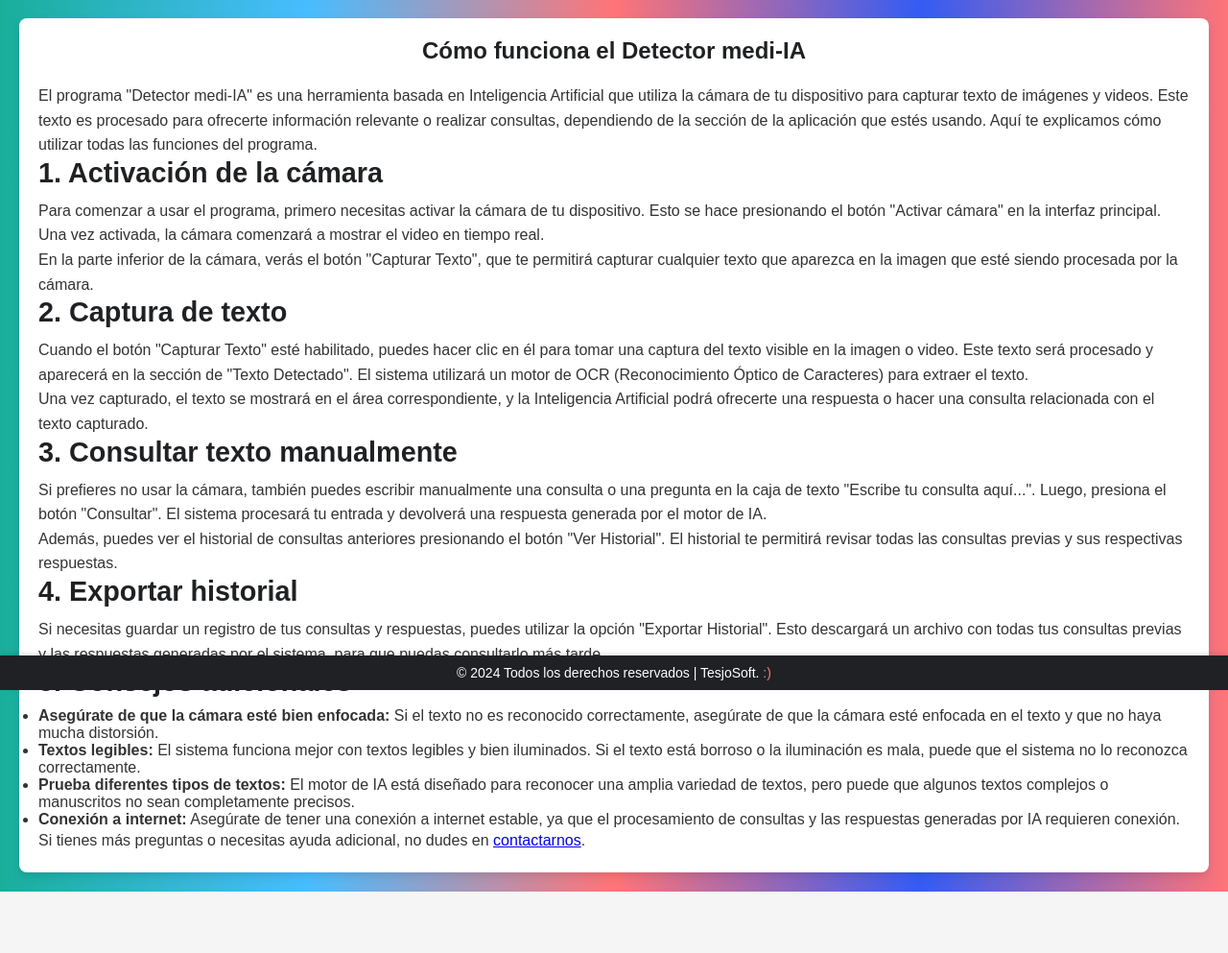
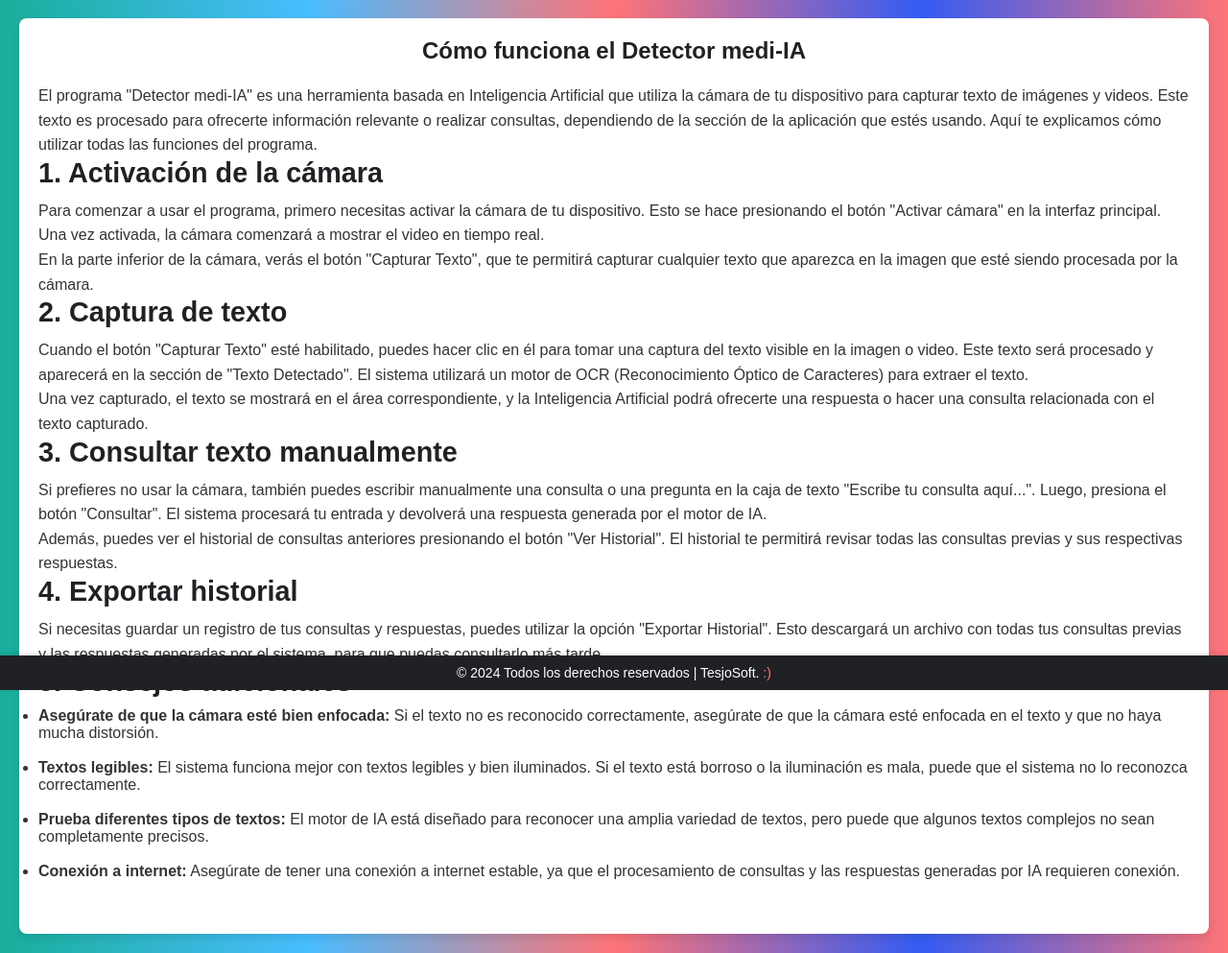
Before and after one commit to Devmike117/medi-IA, a plain HTML site: page ayuda.html in a window 1280 px wide. Shown: the part 81-1074 px from the top of the page at 96% size. Before the commit the page ends 1010 px from the top, so only its background shows below. Drawn offline with Linux system fonts and the light colour scheme.

Commit message:
Update ayuda.html

```diff
--- a/ayuda.html
+++ b/ayuda.html
@@ -53,14 +53,13 @@
         <section>
             <h2>5. Consejos adicionales</h2>
             <ul>
-                <li><strong>Asegúrate de que la cámara esté bien enfocada:</strong> Si el texto no es reconocido correctamente, asegúrate de que la cámara esté enfocada en el texto y que no haya mucha distorsión.</li>
-                <li><strong>Textos legibles:</strong> El sistema funciona mejor con textos legibles y bien iluminados. Si el texto está borroso o la iluminación es mala, puede que el sistema no lo reconozca correctamente.</li>
-                <li><strong>Prueba diferentes tipos de textos:</strong> El motor de IA está diseñado para reconocer una amplia variedad de textos, pero puede que algunos textos complejos o manuscritos no sean completamente precisos.</li>
-                <li><strong>Conexión a internet:</strong> Asegúrate de tener una conexión a internet estable, ya que el procesamiento de consultas y las respuestas generadas por IA requieren conexión.</li>
+                <li><strong>Asegúrate de que la cámara esté bien enfocada:</strong> Si el texto no es reconocido correctamente, asegúrate de que la cámara esté enfocada en el texto y que no haya mucha distorsión.</li><br>
+                <li><strong>Textos legibles:</strong> El sistema funciona mejor con textos legibles y bien iluminados. Si el texto está borroso o la iluminación es mala, puede que el sistema no lo reconozca correctamente.</li><br>
+                <li><strong>Prueba diferentes tipos de textos:</strong> El motor de IA está diseñado para reconocer una amplia variedad de textos, pero puede que algunos textos complejos no sean completamente precisos.</li><br>
+                <li><strong>Conexión a internet:</strong> Asegúrate de tener una conexión a internet estable, ya que el procesamiento de consultas y las respuestas generadas por IA requieren conexión.</li><br><br>
             </ul>
         </section>
 
-        <p>Si tienes más preguntas o necesitas ayuda adicional, no dudes en <a href="contacto.html">contactarnos</a>.</p>
     </div>
     </section>
 
@@ -83,3 +82,8 @@
     <script type="module" src="main.js"></script>
 </body>
 </html>
+
+
+    <script type="module" src="main.js"></script>
+</body>
+</html>
```
